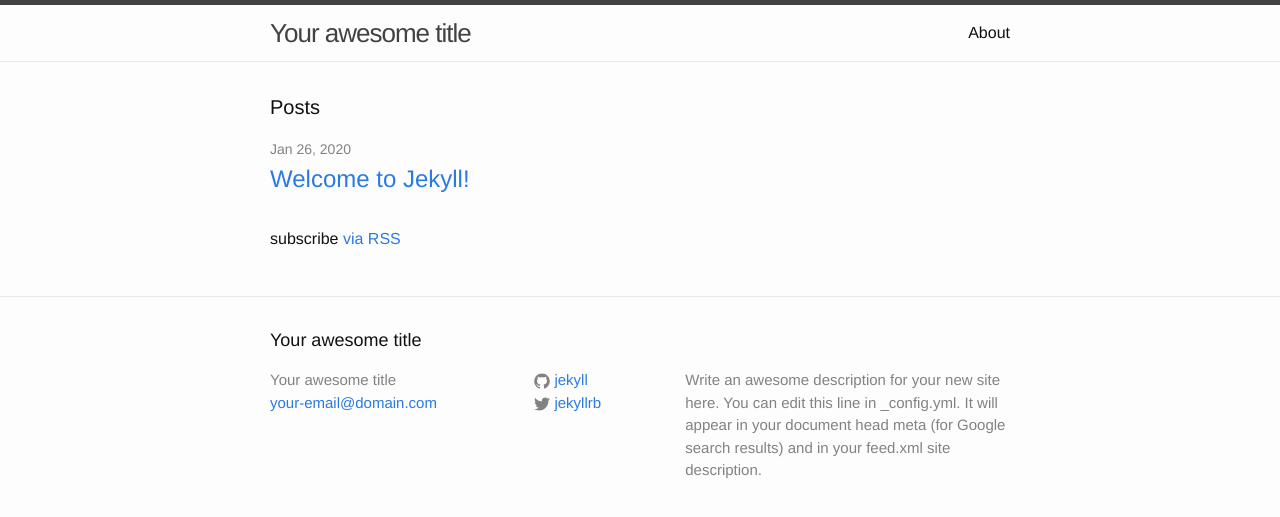
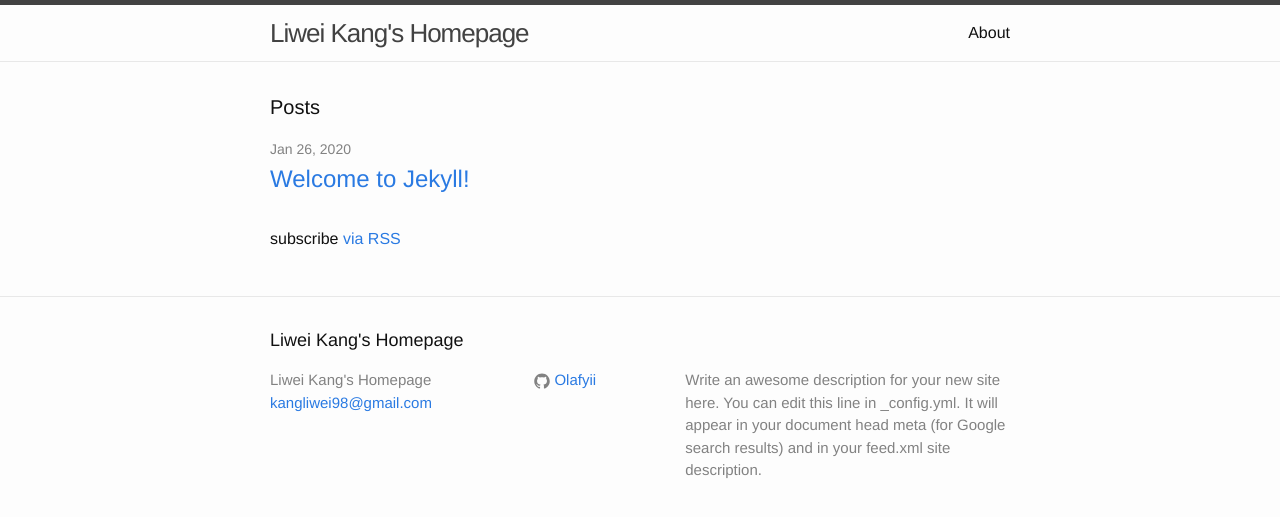
Before and after one commit to Olafyii/Olafyii.github.io, a Jekyll site: the page built from index.html, in a window 1280 px wide. Shown: the top 517 px of the page. Built offline with Jekyll 4.4.1, drawn with Linux system fonts in a browser that asks for light colours.

Commit message:
modified config

```diff
--- a/_config.yml
+++ b/_config.yml
@@ -6,16 +6,16 @@
 # 'jekyll serve'. If you change this file, please restart the server process.
 
 # Site settings
-title: Your awesome title
-email: your-email@domain.com
+title: Liwei Kang's Homepage
+email: kangliwei98@gmail.com
 description: > # this means to ignore newlines until "baseurl:"
   Write an awesome description for your new site here. You can edit this
   line in _config.yml. It will appear in your document head meta (for
   Google search results) and in your feed.xml site description.
 baseurl: "" # the subpath of your site, e.g. /blog
 url: "http://yourdomain.com" # the base hostname & protocol for your site
-twitter_username: jekyllrb
-github_username:  jekyll
+# twitter_username: jekyllrb
+github_username:  Olafyii
 
 # Build settings
 markdown: kramdown
```
